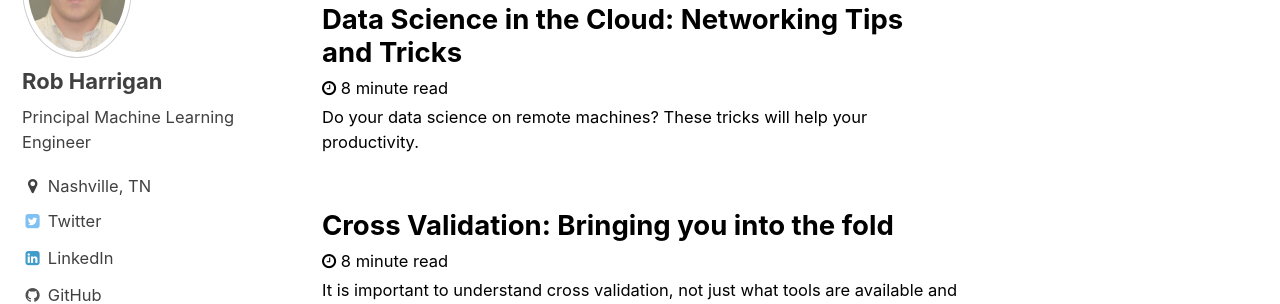
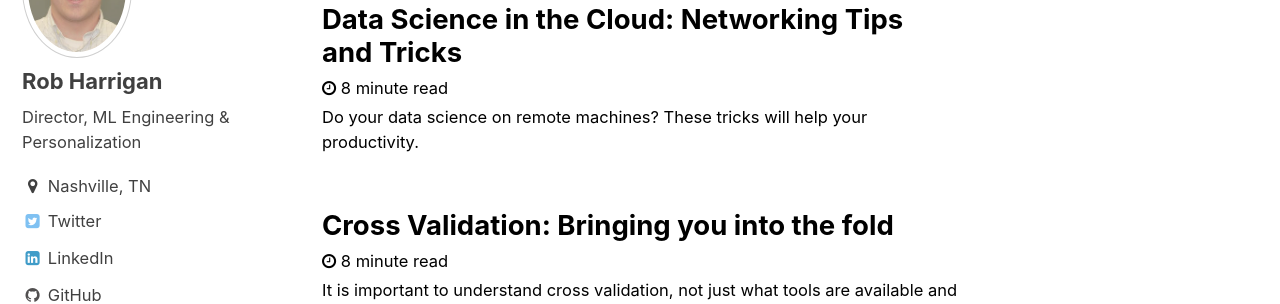
Before and after one commit to Raab70/Raab70.github.io, a Jekyll site: the page built from index.html, in a window 1280 px wide. Shown: the part 224-528 px from the top of the page. Built offline with Jekyll 4.4.1, drawn with Linux system fonts in a browser that asks for light colours; the list of posts is cut into pages by our own code.

Commit message:
Update title

```diff
--- a/_config.yml
+++ b/_config.yml
@@ -73,7 +73,7 @@ analytics:
 author:
   name             : "Rob Harrigan"
   avatar           : /assets/images/HARRIGANrob_crop.jpg
-  bio              : "Principal Machine Learning Engineer"
+  bio              : "Director, ML Engineering & Personalization"
   location         : "Nashville, TN"
   email            :
   uri              :
```
